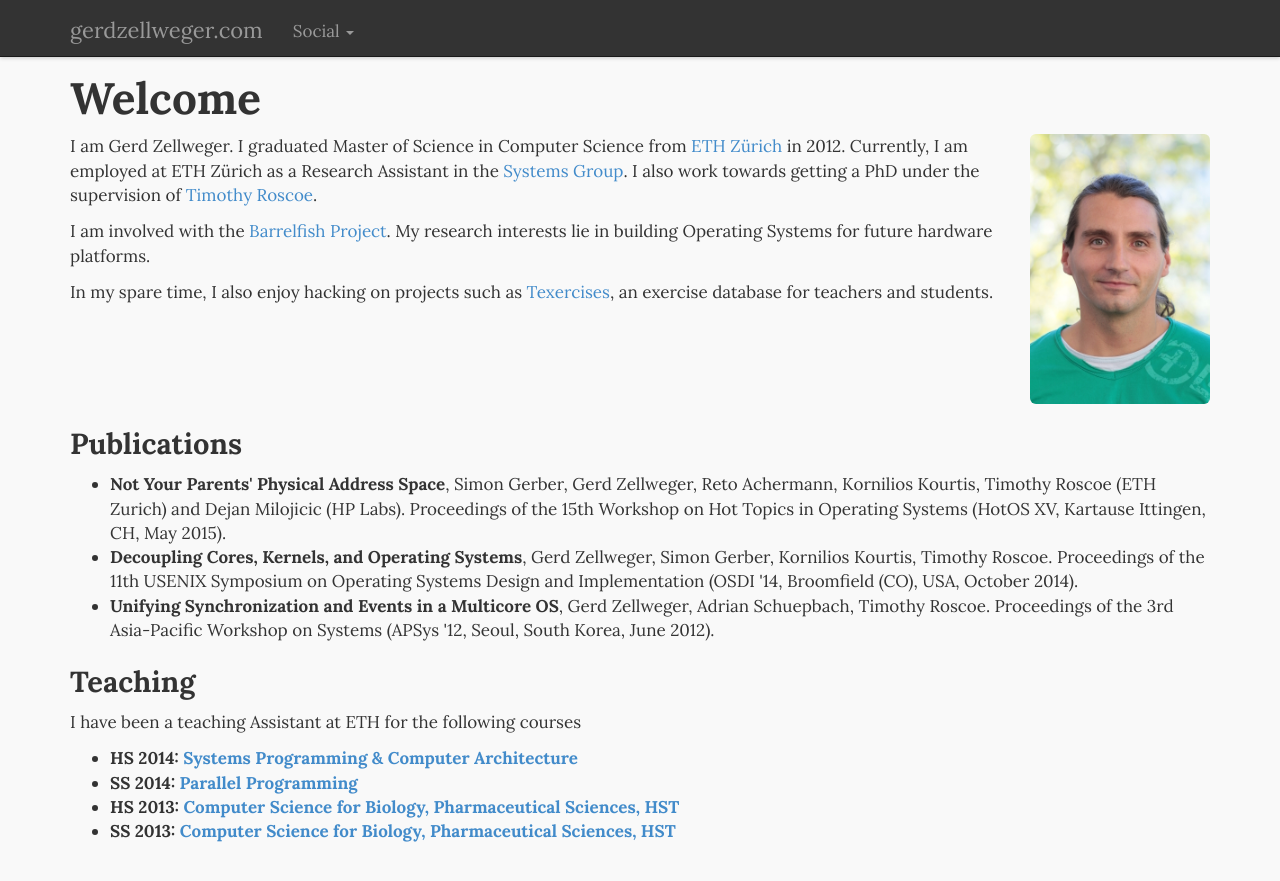
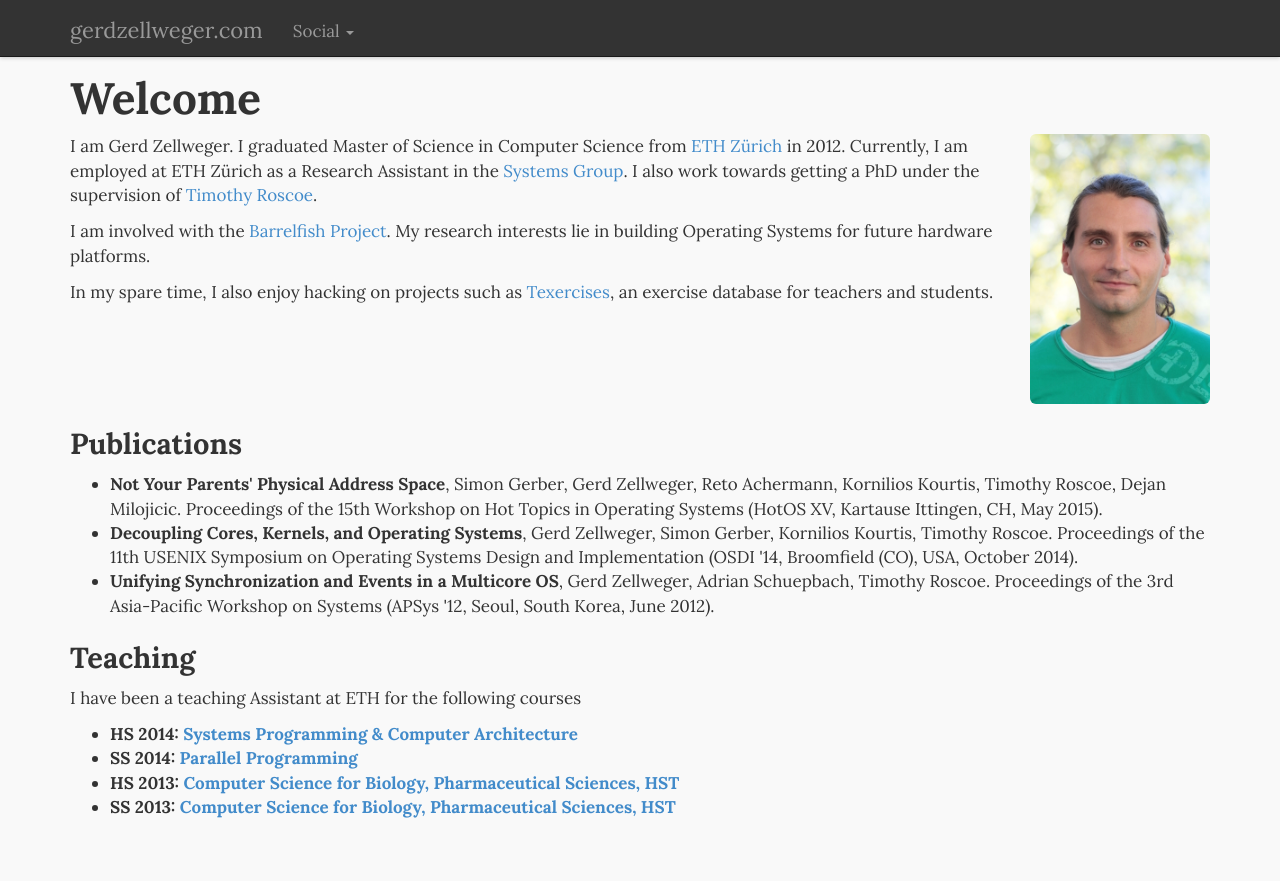
Before and after one commit to gz/website, a Jekyll site: the page built from index.html, in a window 1280 px wide. Shown: the top 881 px of the page. Built offline with Jekyll 4.4.1, drawn with Linux system fonts in a browser that asks for light colours; Markdown is read by kramdown in place of the engine named in the settings.

Commit message:
Update paper.

```diff
--- a/index.html
+++ b/index.html
@@ -16,7 +16,7 @@
 <h3>Publications</h3>
 <ul class="unstyled">
   <li>
-  <strong>Not Your Parents' Physical Address Space</strong>, Simon Gerber, Gerd Zellweger, Reto Achermann, Kornilios Kourtis, Timothy Roscoe (ETH Zurich) and Dejan Milojicic (HP Labs). Proceedings of the 15th Workshop on Hot Topics in Operating Systems (HotOS XV, Kartause Ittingen, CH, May 2015).
+  <strong>Not Your Parents' Physical Address Space</strong>, Simon Gerber, Gerd Zellweger, Reto Achermann, Kornilios Kourtis, Timothy Roscoe, Dejan Milojicic. Proceedings of the 15th Workshop on Hot Topics in Operating Systems (HotOS XV, Kartause Ittingen, CH, May 2015).
   </li>
   <li><strong>Decoupling Cores, Kernels, and Operating Systems</strong>, Gerd Zellweger, Simon Gerber, Kornilios Kourtis, Timothy Roscoe. Proceedings of the 11th USENIX Symposium on Operating Systems Design and Implementation (OSDI '14, Broomfield (CO), USA, October 2014).</li>
   <li><strong>Unifying Synchronization and Events in a Multicore OS</strong>, Gerd Zellweger, Adrian Schuepbach, Timothy Roscoe. Proceedings of the 3rd Asia-Pacific Workshop on Systems (APSys '12, Seoul, South Korea, June 2012).</li>
```
